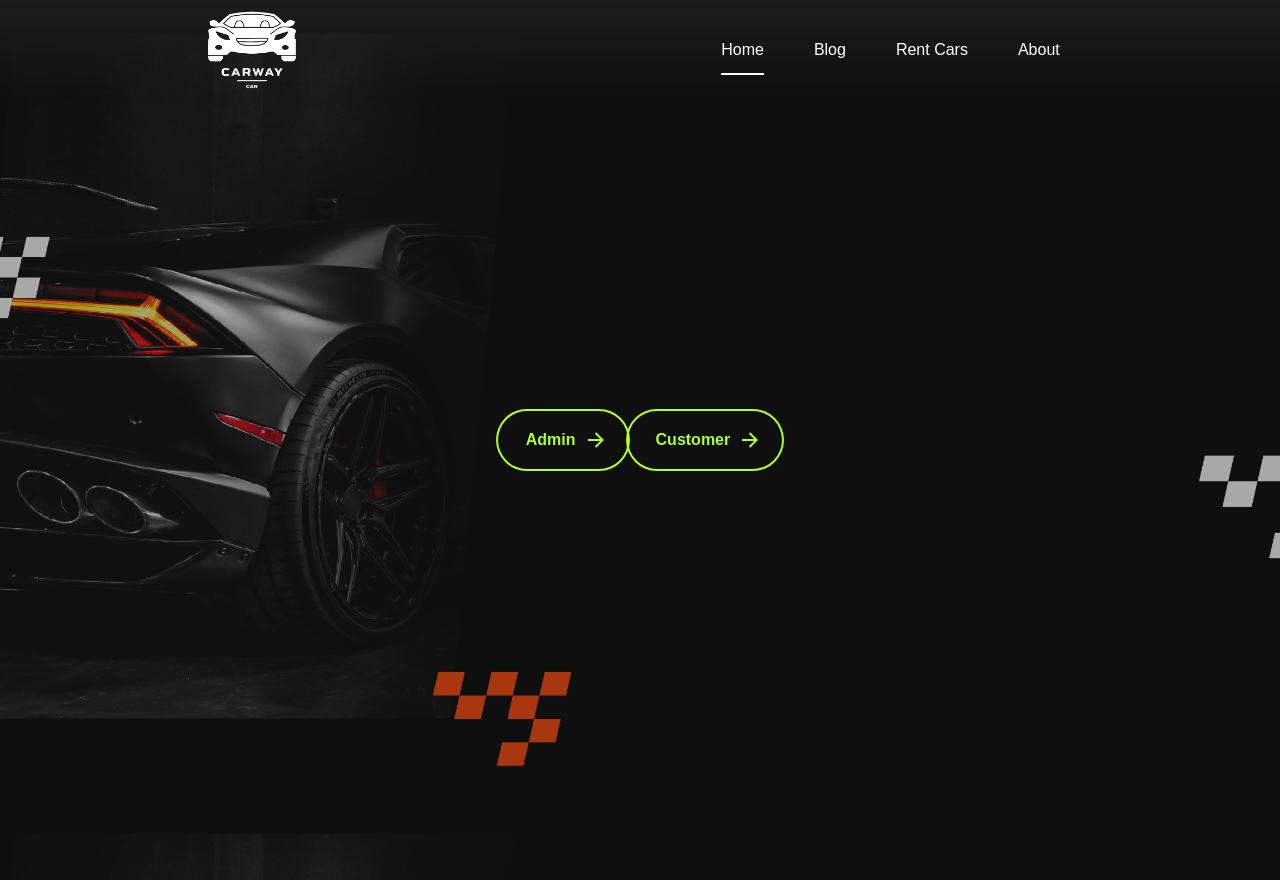
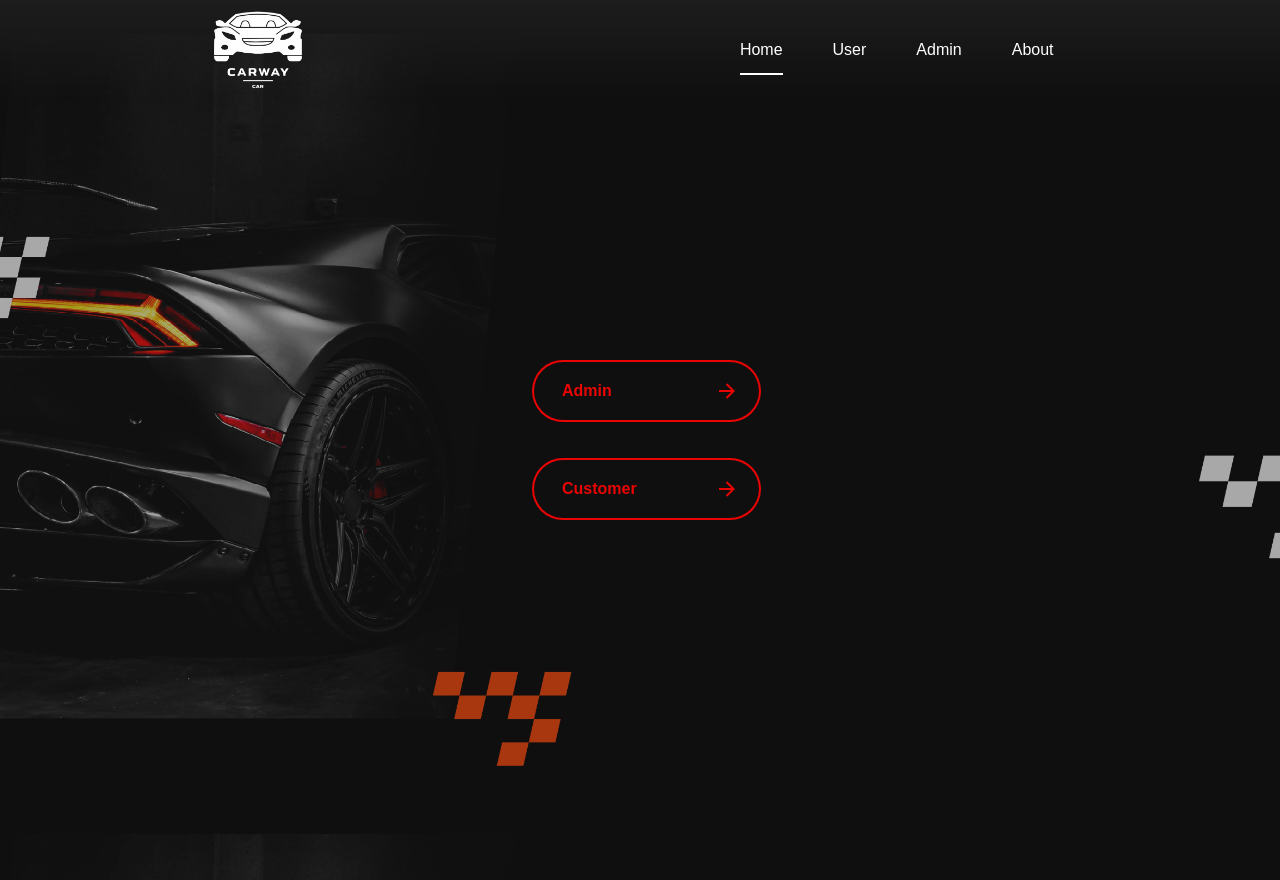
Before and after one commit to MohamedElsyed2005/car_way, a PHP site: page / in a window 1280 px wide. Run offline with PHP 8.4, Linux system fonts and the light colour scheme.

Commit message:
index style

```diff
--- a/Css/index.css
+++ b/Css/index.css
@@ -108,8 +78,9 @@ a{
     background-color: inherit;
     border-radius: 100px;
     font-weight: 600;
-    color: greenyellow;
-    box-shadow: 0 0 0 2px greenyellow;
+    color: rgb(234, 4, 4);
+    width: 225px; /*width of btn*/
+    box-shadow: 0 0 0 2px rgb(234, 4, 4);
     cursor: pointer;
     overflow: hidden;
     transition: all 0.6s cubic-bezier(0.23, 1, 0.32, 1);
@@ -118,7 +89,7 @@ a{
   .animated-button svg {
     position: absolute;
     width: 24px;
-    fill: greenyellow;
+    fill: rgb(234, 4, 4);
     z-index: 9;
     transition: all 0.8s cubic-bezier(0.23, 1, 0.32, 1);
   }
@@ -183,3 +154,23 @@ a{
     height: 220px;
     opacity: 1;
   }
+
+  .form-box {
+    position: relative;
+    display: flex;
+    align-items: center;
+    justify-content: center;
+    width: 512px;
+    height: 420px;
+    overflow: hidden;
+    z-index: 2;
+}
+
+.index-container {
+  gap: 40px;
+  position: absolute;
+  left: 150px;
+  display: flex;
+  flex-direction: column;
+  transition: .5s ease-in-out;
+}
--- a/Home.php
+++ b/Home.php
@@ -19,7 +19,7 @@
                     <li><a href="Home.php" class="link active">Home</a></li>
                     <li><a href="#" class="link">My Cars</a></li>
                     <li><a href="Rent_Car.php" class="link">Rent Cars</a></li>
-                    <li><a href="#" class="link">About</a></li>
+                    <li><a href="About_us.html" class="link">About</a></li>
                     <li><a href="profile.php" class="link">profile</a></li>
                 </ul>
             </div>
--- a/Rent_Car.php
+++ b/Rent_Car.php
@@ -24,7 +24,7 @@ require 'config.php';
                     <li><a href="Home.php" class="link">Home</a></li>
                     <li><a href="#" class="link">My Cars</a></li>
                     <li><a href="Rent_Car.php" class="link active">Rent Cars</a></li>
-                    <li><a href="#" class="link">About</a></li>
+                    <li><a href="About_us.html" class="link">About</a></li>
                     <li><a href="profile.php" class="link">profile</a></li>
                 </ul>
             </div>
--- a/index.html
+++ b/index.html
@@ -15,12 +15,18 @@
             <div class="nav-menu" id="navMenu">
                 <ul>
                     <li><a href="index.html" class="link active">Home</a></li>
-                    <li><a href="#" class="link">Blog</a></li>
-                    <li><a href="Rent_Car.php" class="link">Rent Cars</a></li>
-                    <li><a href="#" class="link">About</a></li>
+                    <li><a href="login.html" class="link">User</a></li>
+                    <li><a href="admin/loginAdmin.html" class="link">Admin</a></li>
+                    <li><a href="About_us.html" class="link">About</a></li>
                 </ul>
             </div>
         </nav>
+
+        <div class="form-box">
+
+            <!------------------- login form -------------------------->
+
+    <div class="index-container" id="login">
         <a href="admin/loginAdmin.html">
             <button class="animated-button">
                 <svg viewBox="0 0 24 24" class="arr-2" xmlns="http://www.w3.org/2000/svg">
@@ -54,7 +60,7 @@
                 </svg>
             </button>
         </a>
-
+    </div>
 
 </body>
 
```
Also changed, not shown: other parts of Css/index.css (+6 -36 lines).
